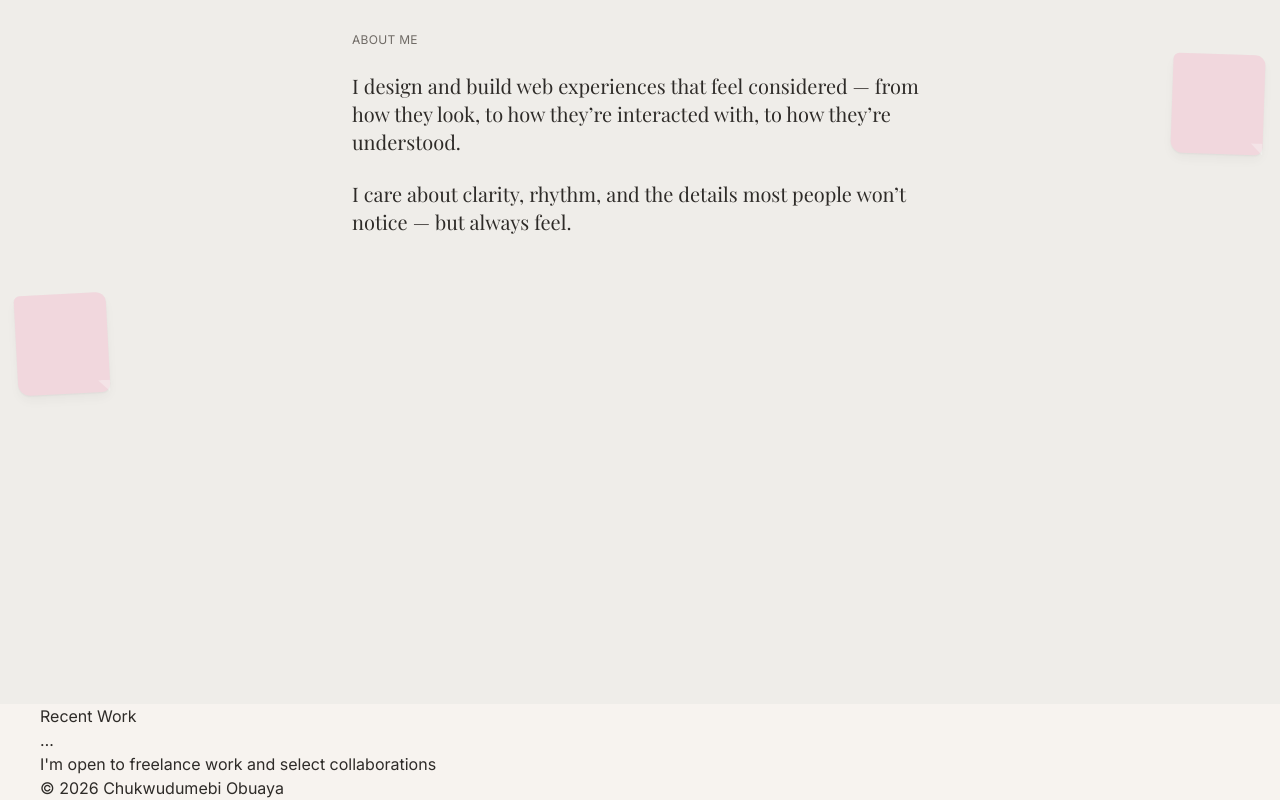
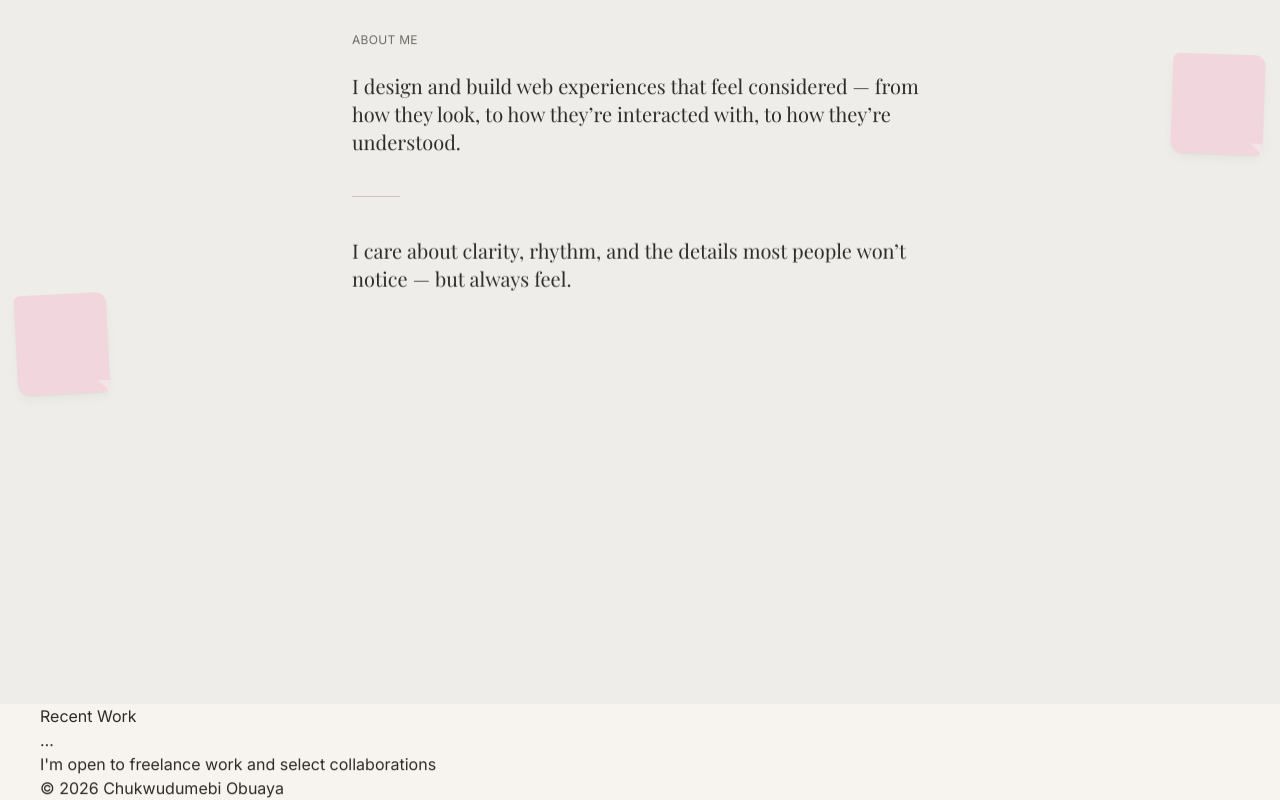
Before and after one commit to dee-obuaya/dumebi-obuaya, a website: page index.html in a window 1280 px wide. Shown: the part 896-1696 px from the top of the page. Drawn offline with nearby package versions, Linux system fonts and the light colour scheme; files that its build step writes are made by us from their sources; a web font is replaced by a local one.

Commit message:
add divider between paragraphs

```diff
--- a/index.html
+++ b/index.html
@@ -64,6 +64,8 @@
                         to how they’re interacted with, to how they’re understood.
                     </p>
 
+                    <div class="about-divider reveal" data-delay="medium"></div>
+
                     <p
                         class="reveal font-serif text-lg md:text-xl leading-relaxed mt-6"
                         data-delay="short"
```
